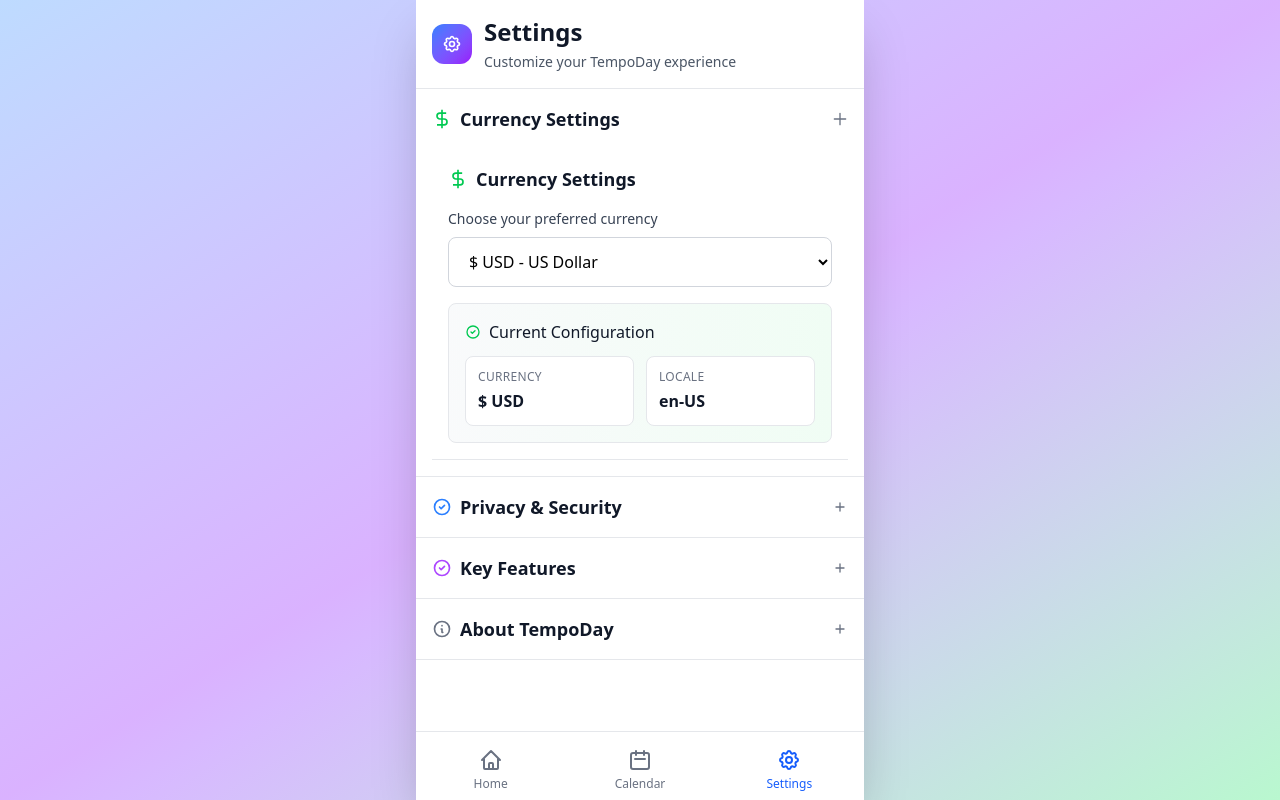
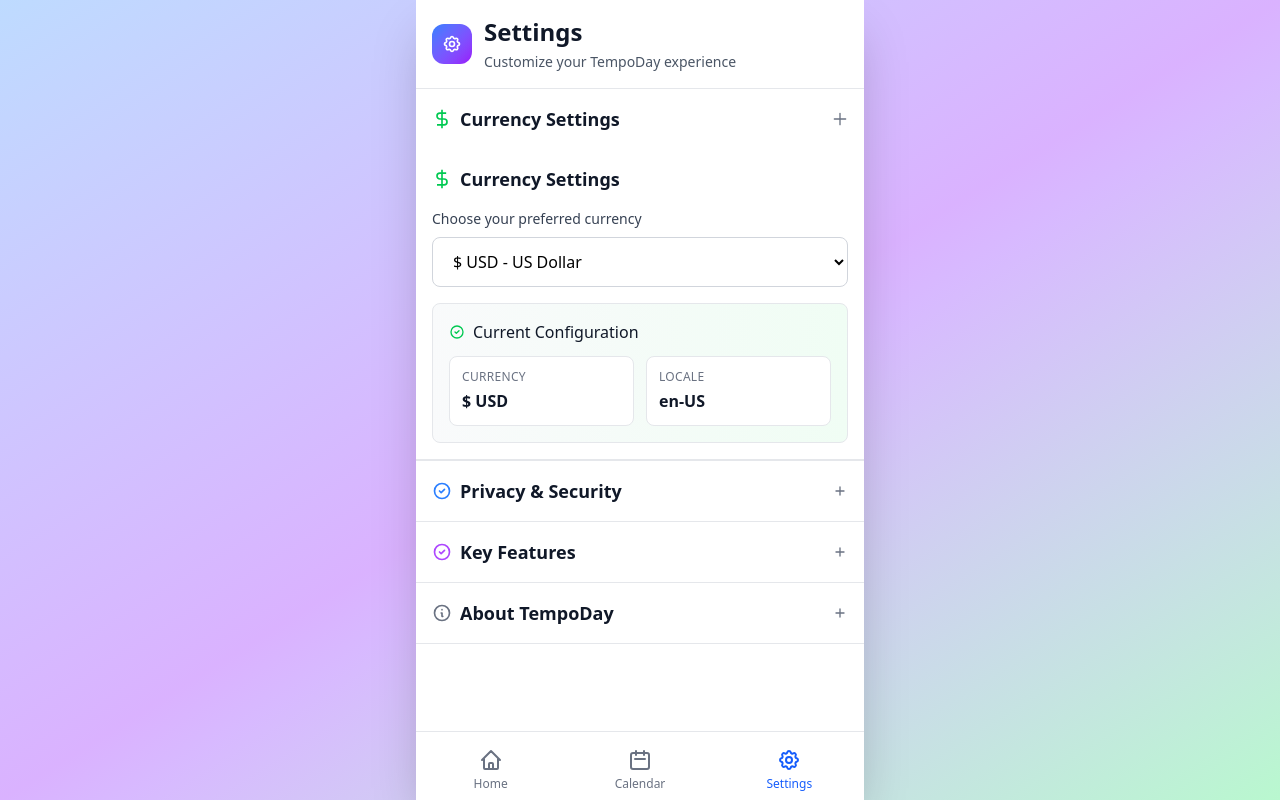
Before and after one commit to fachrihawari/tempoday, a Svelte app: page /settings in a window 1280 px wide. Built offline with nearby package versions, Linux system fonts and the light colour scheme.

Commit message:
Updated Settings.svelte

```diff
--- a/src/pages/Settings.svelte
+++ b/src/pages/Settings.svelte
@@ -55,9 +55,7 @@
       </button>
 
       {#if currencyExpanded}
-        <div class="px-4 pb-4">
           <Settings />
-        </div>
       {/if}
     </section>
 
```
